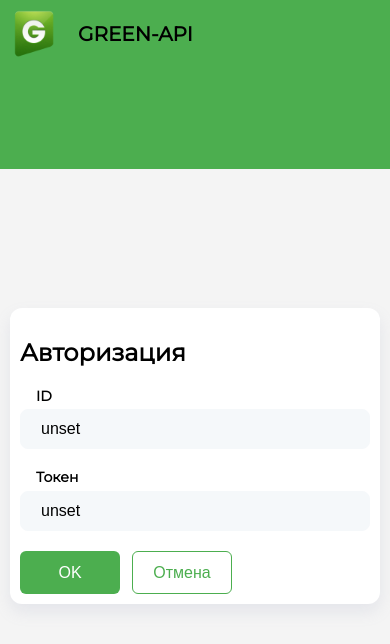
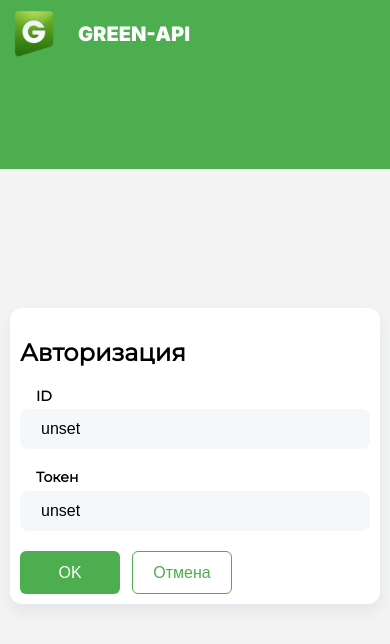
Before and after one commit to Nik68rus/green-api, a React (Vite) app: page / in a window 390 px wide. Shown: the top 644 px of the page. Built offline with nearby package versions, Linux system fonts and the light colour scheme; no server answers.

Commit message:
доработка адаптива

```diff
--- a/index.html
+++ b/index.html
@@ -30,7 +30,7 @@
       href="https://fonts.googleapis.com/css2?family=Inter:wght@400;500;700;900&family=Montserrat:wght@300;400&display=swap"
       rel="stylesheet"
     />
-    <title>GreenMessanger</title>
+    <title>GreenMessenger</title>
   </head>
   <body>
     <div id="root"></div>
--- a/src/components/ChatContent/ChatContent.module.scss
+++ b/src/components/ChatContent/ChatContent.module.scss
@@ -11,6 +11,7 @@
   @include mixins.vp-mobile {
     padding: 0;
     padding-top: 10px;
+    max-height: 70%;
   }
 }
 
--- a/src/components/Header/Header.module.scss
+++ b/src/components/Header/Header.module.scss
@@ -1,3 +1,5 @@
+@use "../../styles/variables.scss" as vars;
+
 .header {
   padding-top: 10px;
   padding-bottom: 10px;
@@ -14,4 +16,10 @@
   gap: 20px;
   font-weight: 700;
   font-size: 20px;
+  font-family: vars.$ff-inter;
+
+  span {
+    color: vars.$color-default-white;
+    font-weight: 900;
+  }
 }
```
